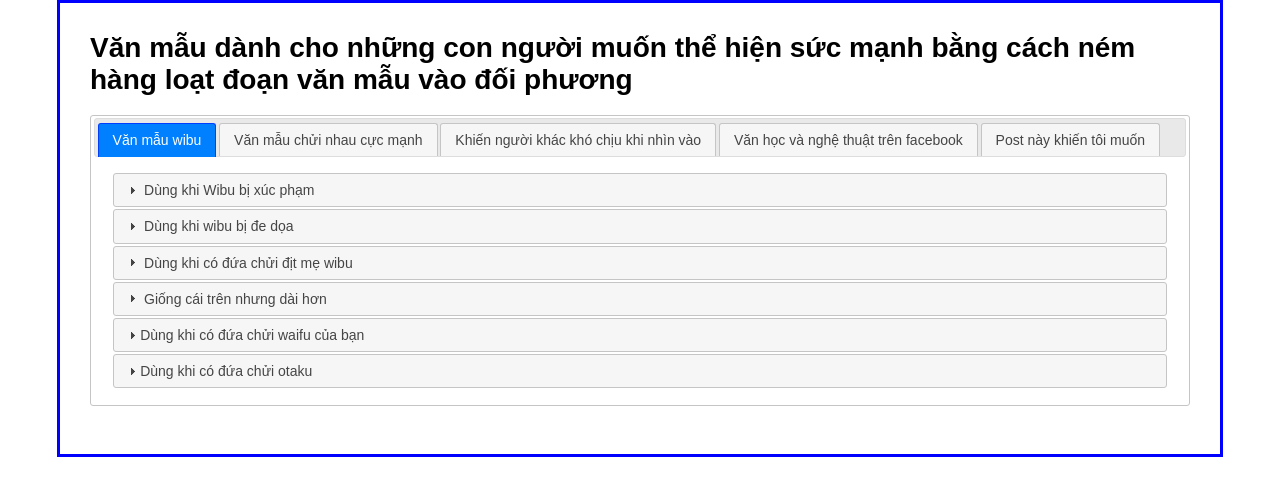
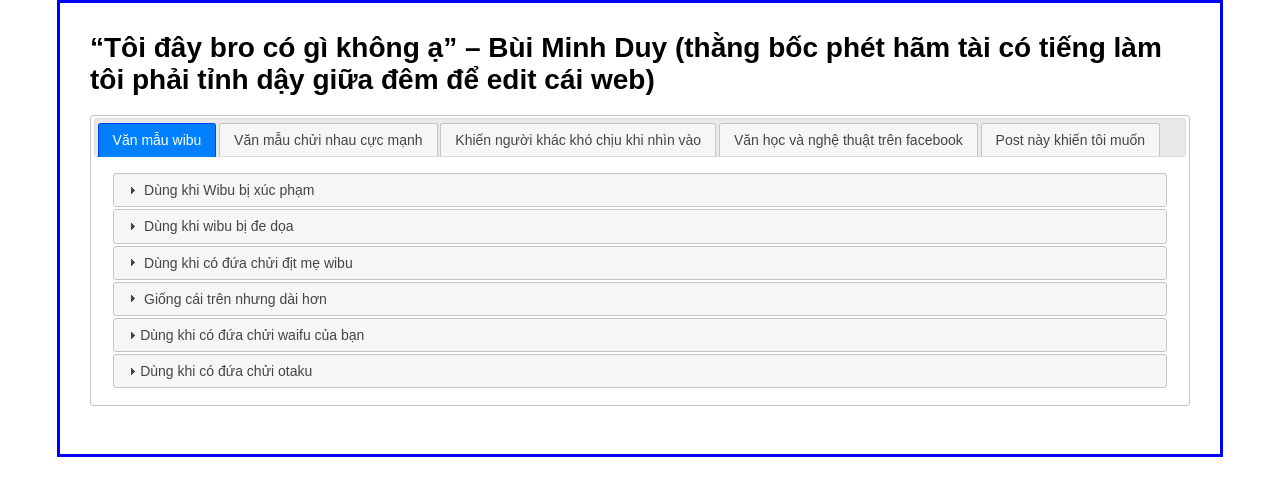
Before and after one commit to comgachienmam147/ditmewibu.com, a plain HTML site: page index.html in a window 1280 px wide. Drawn offline with nearby package versions, Linux system fonts and the light colour scheme.

Commit message:
Update index.html

```diff
--- a/index.html
+++ b/index.html
@@ -16,7 +16,7 @@ body {
 }
 </style>
 <body>
-    <h1> Văn mẫu dành cho những con người muốn thể hiện sức mạnh bằng cách ném hàng loạt đoạn văn mẫu vào đối phương
+    <h1> “Tôi đây bro có gì không ạ” – Bùi Minh Duy (thằng bốc phét hãm tài có tiếng làm tôi phải tỉnh dậy giữa đêm để edit cái web)
     </h1>
     <div id="tabs">
         <ul id="panels">
```
